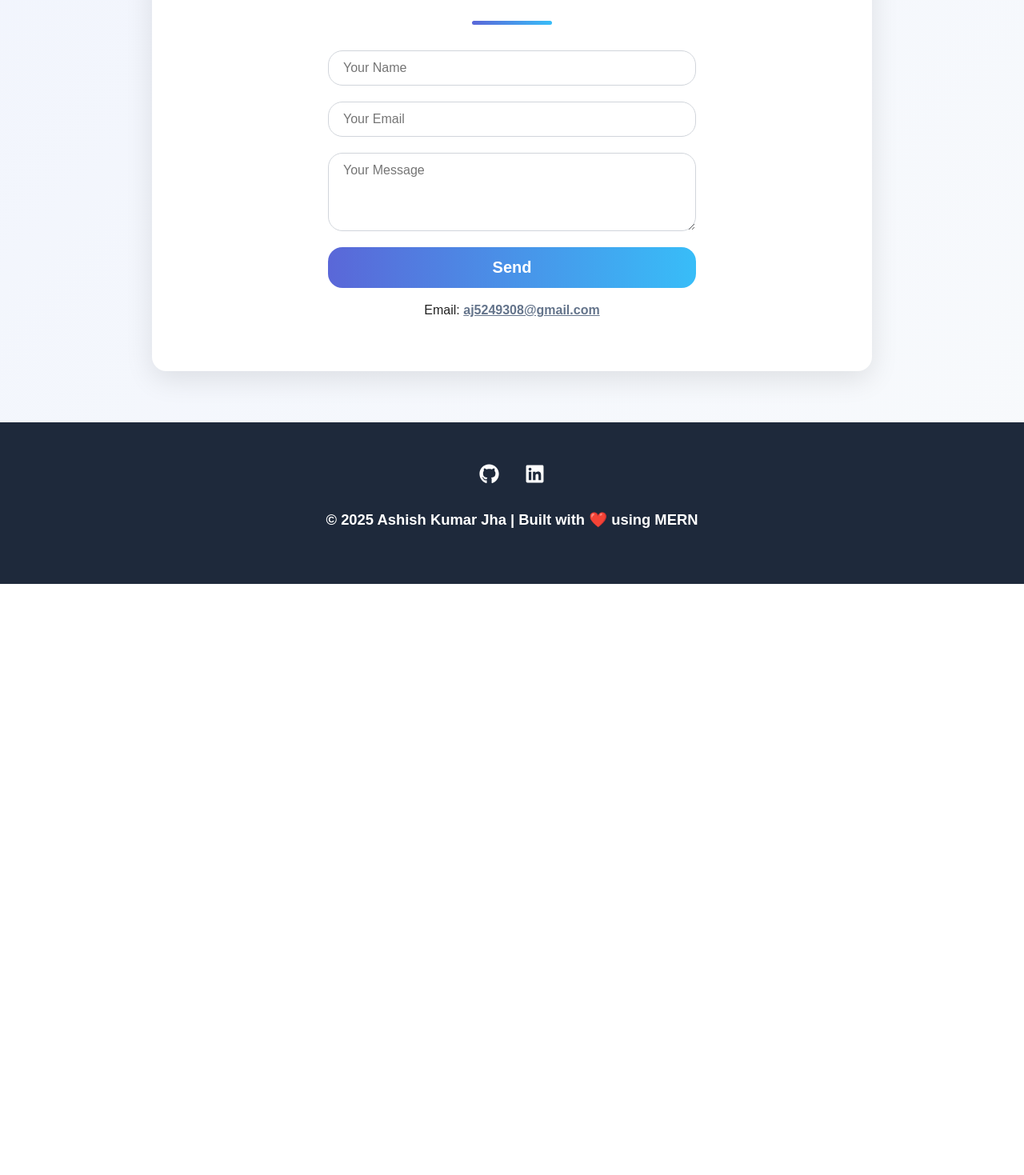
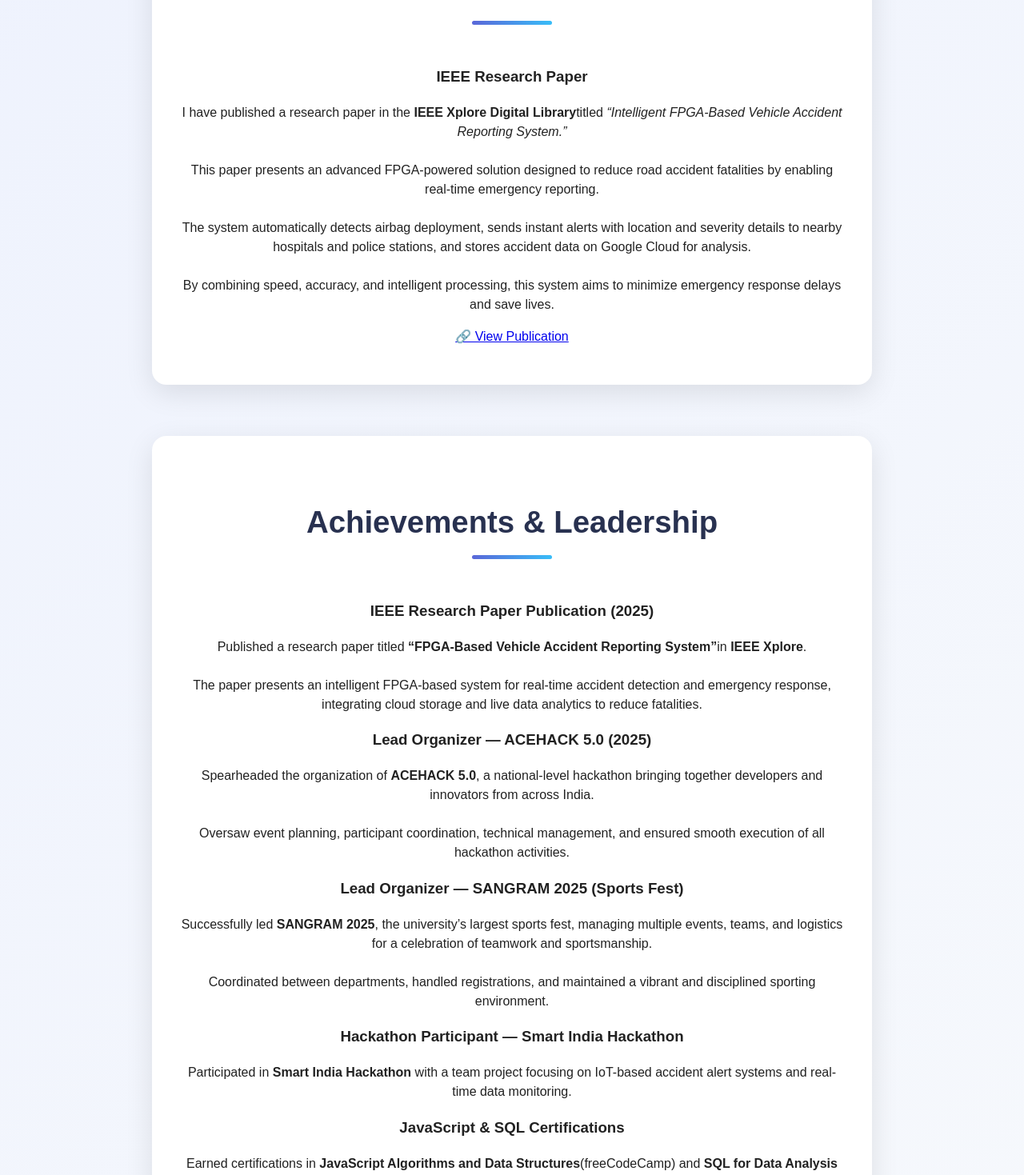
Before and after one commit to ismartashish/New-Portfolio-Frontend, a React (Create React App) app: page / in a window 1280 px wide. Shown: the part 5921-7390 px from the top of the page at 80% size. Before the commit the page ends 6651 px from the top, so only its background shows below. Built offline with nearby package versions, Linux system fonts and the light colour scheme.

Commit message:
Your commit message describing changes

```diff
--- a/src/App.js
+++ b/src/App.js
@@ -4,7 +4,8 @@
   FaNodeJs,
   FaGithub,
   FaLinkedin,
-  FaGitAlt
+  FaGitAlt,
+  FaInstagram
 } from "react-icons/fa";
 import {
   SiMongodb,
@@ -217,10 +218,94 @@
             <p>
               A real-time chat application built with MERN stack and Socket.IO.
             </p>
-            <a href="#">View Code</a>
+            <a href="#">OnGoing</a>
           </div>
         </div>
       </section>
+       <section id="publication" className="publication">
+  <h2>Research Publication</h2>
+  <div className="publication-card">
+    <h3>IEEE Research Paper</h3>
+    <p>
+    I have published a research paper in the <strong>IEEE Xplore Digital Library</strong>
+    titled <em>“Intelligent FPGA-Based Vehicle Accident Reporting System.”</em> <br /><br />
+    This paper presents an advanced FPGA-powered solution designed to reduce road accident
+    fatalities by enabling real-time emergency reporting. <br /><br />
+    The system automatically detects airbag deployment, sends instant alerts with location
+    and severity details to nearby hospitals and police stations, and stores accident data
+    on Google Cloud for analysis. <br /><br />
+    By combining speed, accuracy, and intelligent processing, this system aims to minimize
+    emergency response delays and save lives.
+
+    </p>
+    <a
+      href="https://ieeexplore.ieee.org/document/11101305"
+      target="_blank"
+      rel="noopener noreferrer"
+      className="publication-link"
+    >
+      🔗 View Publication
+          </a>
+        </div>
+      </section>
+     <section id="achievements" className="achievements">
+  <h2>Achievements & Leadership</h2>
+  <div className="achievement-list">
+
+    <div className="achievement-card">
+      <h3>IEEE Research Paper Publication (2025)</h3>
+      <p>
+        Published a research paper titled <strong>“FPGA-Based Vehicle Accident Reporting System”</strong>
+        in <strong>IEEE Xplore</strong>.
+        <br /><br />
+        The paper presents an intelligent FPGA-based system for real-time accident detection
+        and emergency response, integrating cloud storage and live data analytics to reduce fatalities.
+      </p>
+    </div>
+
+    <div className="achievement-card">
+      <h3>Lead Organizer — ACEHACK 5.0 (2025)</h3>
+      <p>
+        Spearheaded the organization of <strong>ACEHACK 5.0</strong>, a national-level hackathon
+        bringing together developers and innovators from across India.
+        <br /><br />
+        Oversaw event planning, participant coordination, technical management, and ensured
+        smooth execution of all hackathon activities.
+      </p>
+    </div>
+
+    <div className="achievement-card">
+      <h3>Lead Organizer — SANGRAM 2025 (Sports Fest)</h3>
+      <p>
+        Successfully led <strong>SANGRAM 2025</strong>, the university’s largest sports fest,
+        managing multiple events, teams, and logistics for a celebration of teamwork
+        and sportsmanship.
+        <br /><br />
+        Coordinated between departments, handled registrations, and maintained a vibrant and
+        disciplined sporting environment.
+      </p>
+    </div>
+
+    <div className="achievement-card">
+      <h3>Hackathon Participant — Smart India Hackathon</h3>
+      <p>
+        Participated in <strong>Smart India Hackathon</strong> with a team project focusing on
+        IoT-based accident alert systems and real-time data monitoring.
+      </p>
+    </div>
+
+    <div className="achievement-card">
+      <h3>JavaScript & SQL Certifications</h3>
+      <p>
+        Earned certifications in <strong>JavaScript Algorithms and Data Structures</strong>
+        (freeCodeCamp) and <strong>SQL for Data Analysis</strong> (HackerRank),
+        strengthening both backend and analytical capabilities.
+      </p>
+    </div>
+
+  </div>
+</section>
+
 
       <section id="contact" className="contact">
         <h2>Contact Me</h2>
@@ -241,12 +326,20 @@
             <FaGithub size={25} />
           </a>
           <a
-            href="https://www.linkedin.com/in/ashish-kumar-jha"
+            href="https://www.linkedin.com/in/ashish-kumar-jha-332a17288/"
             target="_blank"
             rel="noopener noreferrer"
           >
             <FaLinkedin size={25} />
           </a>
+         <a
+            href="https://www.instagram.com/ismartashish2.0/"
+            target="_blank"
+            rel="noopener noreferrer"
+          >
+            <FaInstagram size={25} />
+          </a>
+
         </div>
         <p>© 2025 Ashish Kumar Jha | Built with ❤️ using MERN</p>
       </footer>
```
